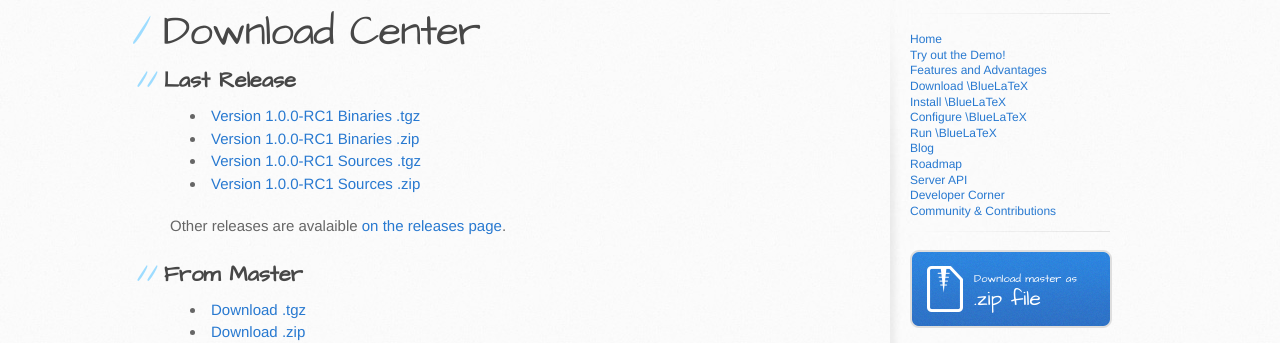
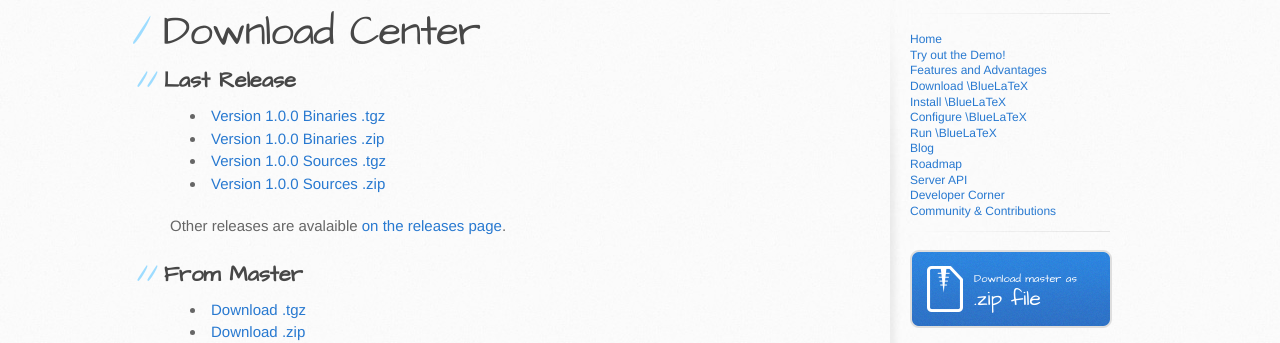
Before and after one commit to jeromedrouet/bluelatex-website, a Jekyll site: the page built from download/index.markdown, in a window 1280 px wide. Shown: the part 231-574 px from the top of the page. Built offline with Jekyll 4.4.1, drawn with Linux system fonts in a browser that asks for light colours.

Commit message:
\BlueLaTeX v1.0.0 released

```diff
--- a/download/index.markdown
+++ b/download/index.markdown
@@ -9,10 +9,10 @@
 Last Release
 ------------
 
- - [Version 1.0.0-RC1 Binaries .tgz](https://github.com/gnieh/bluelatex/releases/download/v1.0.0-RC1/bluelatex-1.0.0-RC1.tgz)
- - [Version 1.0.0-RC1 Binaries .zip](https://github.com/gnieh/bluelatex/releases/download/v1.0.0-RC1/bluelatex-1.0.0-RC1.zip)
- - [Version 1.0.0-RC1 Sources .tgz](https://github.com/gnieh/bluelatex/archive/v1.0.0-RC1.tar.gz)
- - [Version 1.0.0-RC1 Sources .zip](https://github.com/gnieh/bluelatex/archive/v1.0.0-RC1.zip)
+ - [Version 1.0.0 Binaries .tgz](https://github.com/gnieh/bluelatex/releases/download/v1.0.0/bluelatex-1.0.0.tgz)
+ - [Version 1.0.0 Binaries .zip](https://github.com/gnieh/bluelatex/releases/download/v1.0.0/bluelatex-1.0.0.zip)
+ - [Version 1.0.0 Sources .tgz](https://github.com/gnieh/bluelatex/archive/v1.0.0.tar.gz)
+ - [Version 1.0.0 Sources .zip](https://github.com/gnieh/bluelatex/archive/v1.0.0.zip)
 
 Other releases are avalaible [on the releases page](https://github.com/gnieh/bluelatex/releases/).
 
```
Also changed, not shown: _posts/2014-09-21-bluelatex-v1.0.0.markdown (added, +42 -0 lines).
